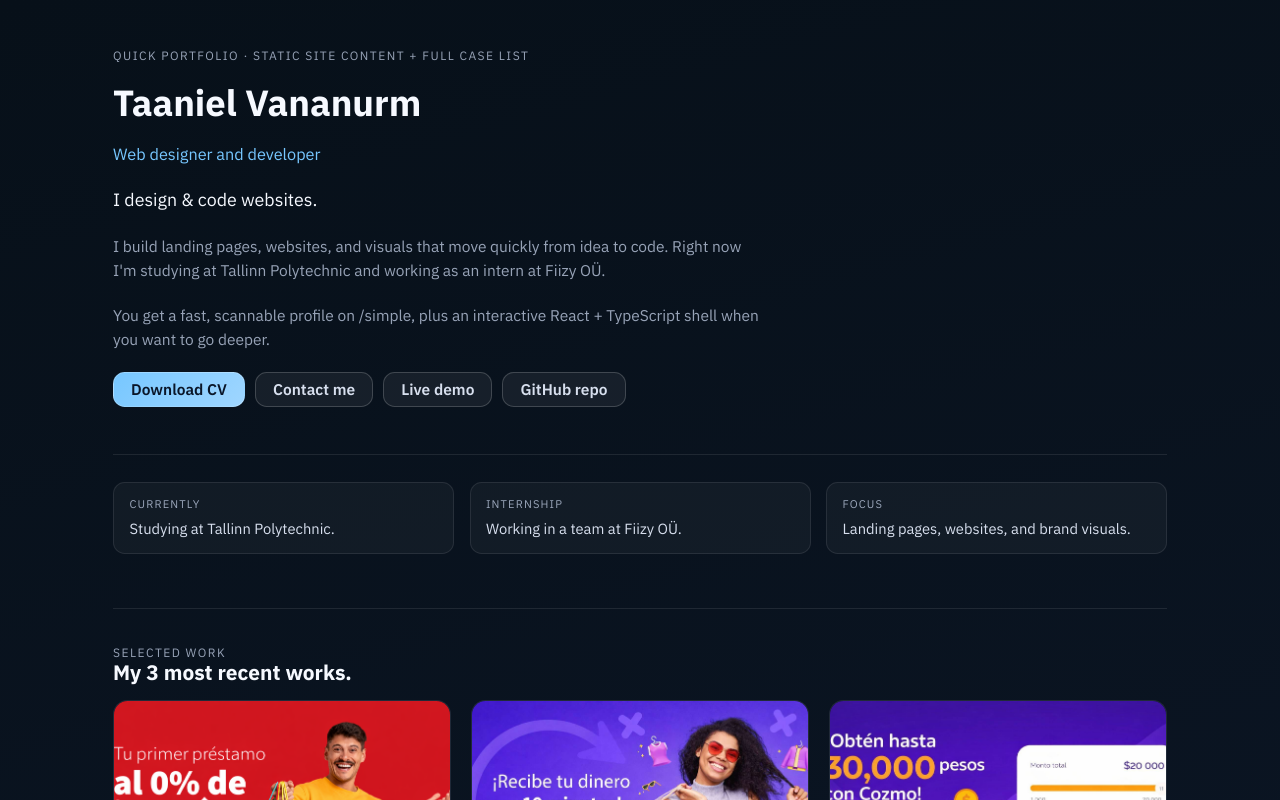
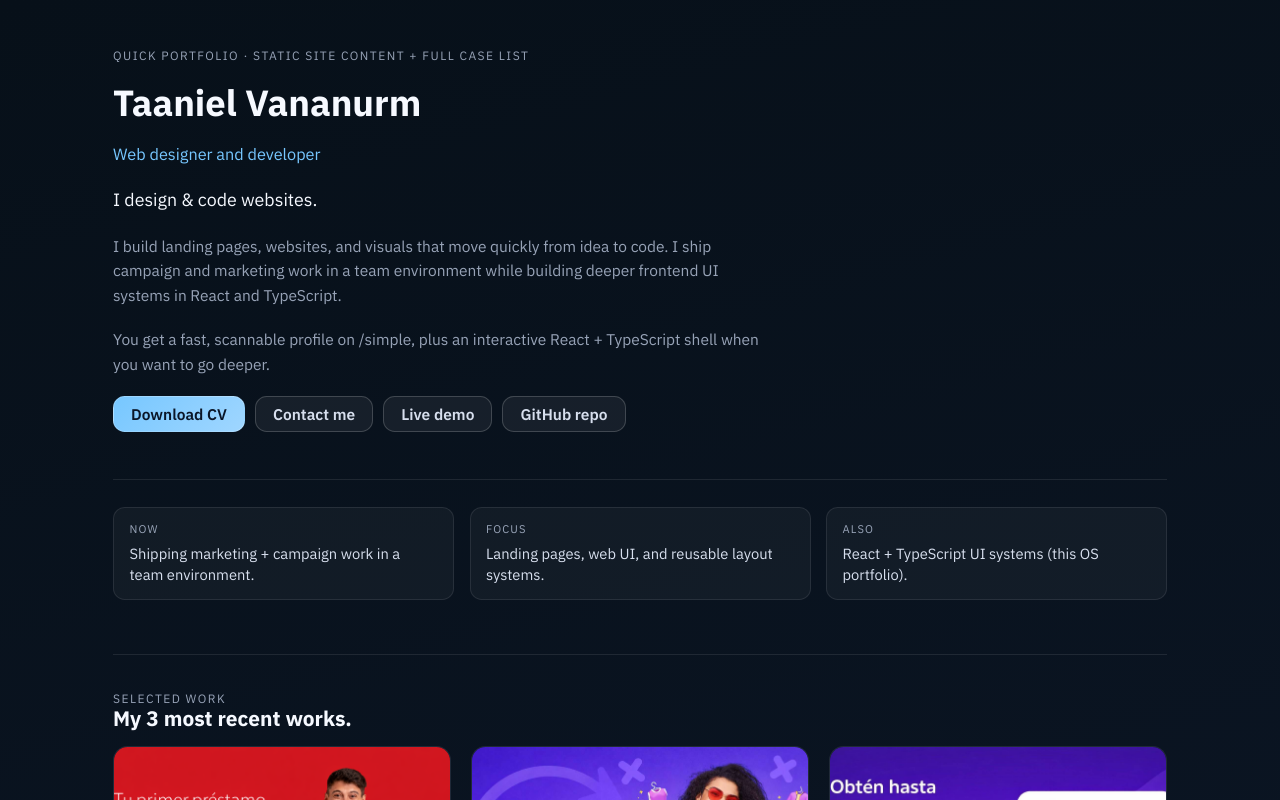
Before and after one commit to Taan1el/taaniel-portfolio-os, a React (Vite) app: page /simple in a window 1280 px wide. Shown: the top 800 px of the page. Built offline with nearby package versions, Linux system fonts and the light colour scheme.

Commit message:
copy: tighten positioning
Shift copy to lead with shipped work and UI-system strengths while keeping context accurate.

```diff
--- a/src/data/classic-portfolio.ts
+++ b/src/data/classic-portfolio.ts
@@ -9,12 +9,12 @@ export const classicPortfolio = {
     eyebrow: "Web designer and developer",
     headline: "I design & code websites.",
     intro:
-      "I build landing pages, websites, and visuals that move quickly from idea to code. Right now I'm studying at Tallinn Polytechnic and working as an intern at Fiizy OÜ.",
+      "I build landing pages, websites, and visuals that move quickly from idea to code. I ship campaign and marketing work in a team environment while building deeper frontend UI systems in React and TypeScript.",
   },
   proof: [
-    { label: "Currently", text: "Studying at Tallinn Polytechnic." },
-    { label: "Internship", text: "Working in a team at Fiizy OÜ." },
-    { label: "Focus", text: "Landing pages, websites, and brand visuals." },
+    { label: "Now", text: "Shipping marketing + campaign work in a team environment." },
+    { label: "Focus", text: "Landing pages, web UI, and reusable layout systems." },
+    { label: "Also", text: "React + TypeScript UI systems (this OS portfolio)." },
   ],
   featured: {
     eyebrow: "Selected work",
--- a/src/data/portfolio.ts
+++ b/src/data/portfolio.ts
@@ -10,7 +10,7 @@ export const profile = {
   intro:
     "I ship responsive web UI, email-safe layouts, and component-driven prototypes. This portfolio is also a technical sample: a browser desktop with windows, state, and a virtual filesystem so you can inspect how I structure frontend code—not just static case study pages.",
   current:
-    "Studying at Tallinn Polytechnic; professionally I work on marketing assets and email campaign production while growing depth in frontend engineering.",
+    "I build and ship marketing and campaign UI assets in a team environment while continuing to deepen frontend engineering (React + TypeScript) through projects like this portfolio OS.",
   availability: "Open to junior–mid frontend roles and UI-engineering internships.",
   email: "mailto:Taaniel.vananurm@gmail.com",
   emailText: "Taaniel.vananurm@gmail.com",
```
